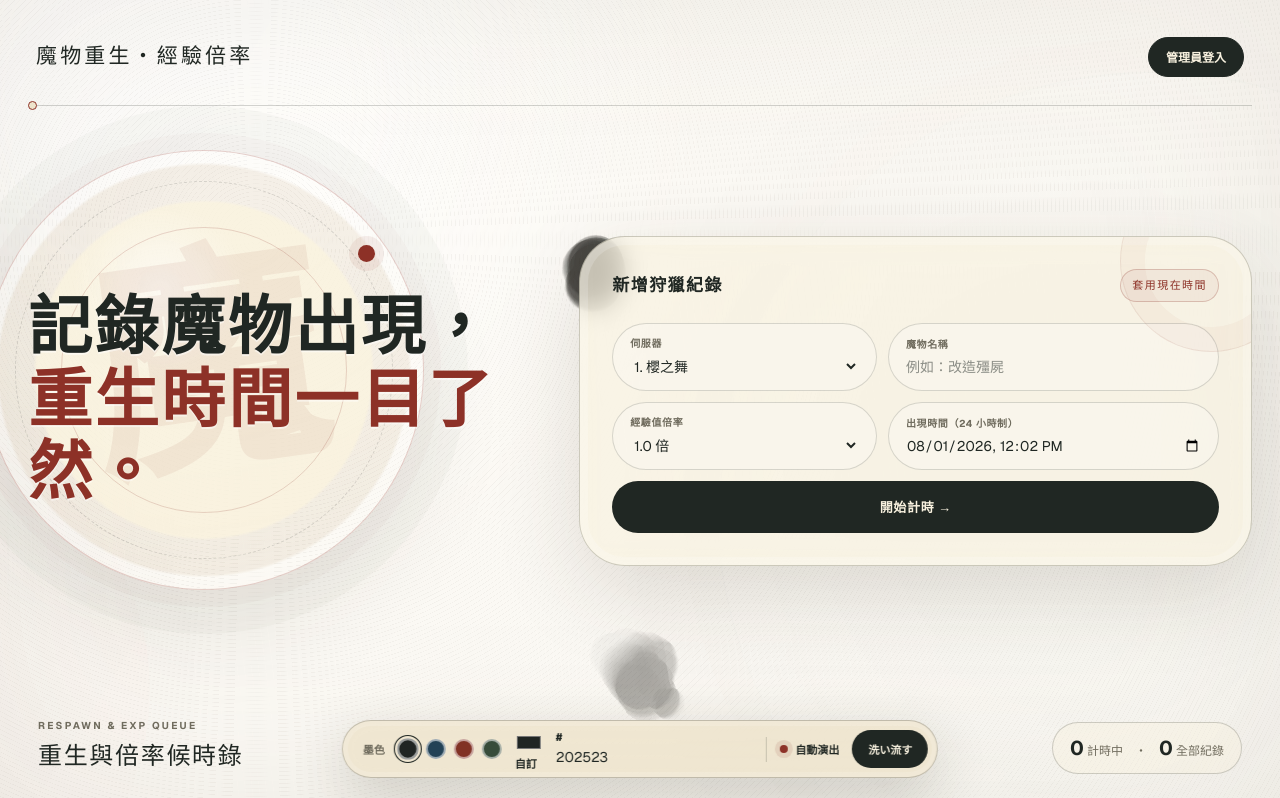
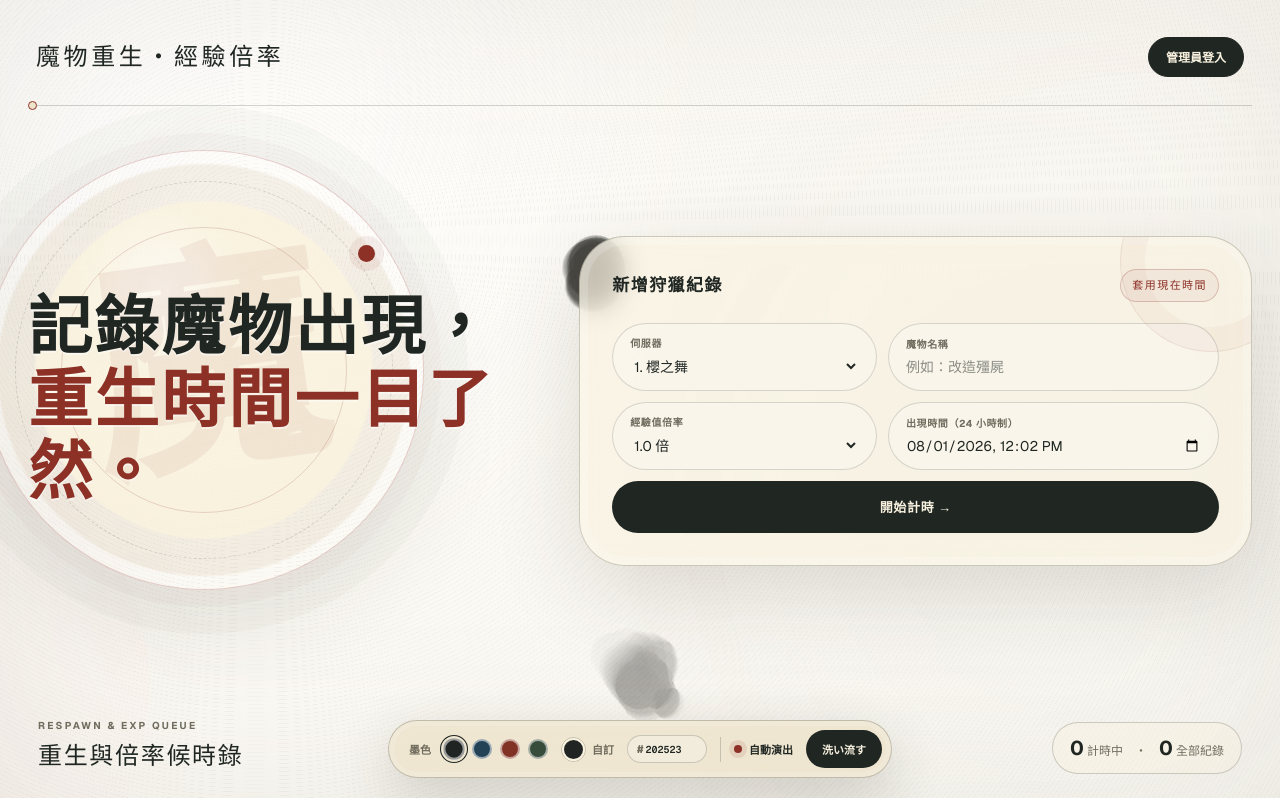
Before and after one commit to teemo1069/cg-monster-timer, a Next.js app: page / in a window 1280 px wide. Shown: the top 798 px of the page. Built offline with nearby package versions, Linux system fonts and the light colour scheme.

Commit message:
調整精簡版面與墨色控制列

```diff
--- a/app/globals.css
+++ b/app/globals.css
@@ -112,41 +112,14 @@ button:focus-visible, input:focus-visible, select:focus-visible {
   bottom: -5px;
   background: var(--paper);
 }
-.brand { display: flex; align-items: center; gap: 16px; }
-.seal {
-  width: 56px;
-  height: 56px;
-  display: grid;
-  place-items: center;
-  border-radius: 50%;
-  background: var(--red);
-  color: #f7e7c4;
-  font-weight: 800;
-  letter-spacing: .08em;
-  box-shadow:
-    inset 0 0 0 3px rgba(247,231,197,.26),
-    0 0 0 5px rgba(141,49,39,.09);
-  transform: rotate(-3deg);
-}
-.eyebrow, .kicker {
+.brand { display: flex; align-items: center; }
+.kicker {
   margin: 0 0 6px;
   font: 650 10px/1.2 var(--font-geist-sans), sans-serif;
   letter-spacing: .22em;
   color: var(--muted);
 }
-.brand h1 { margin: 0; font-size: 21px; letter-spacing: .15em; }
-.header-actions { display: flex; align-items: center; gap: 12px; }
-.poster-year {
-  display: grid;
-  place-items: center;
-  min-height: 36px;
-  padding: 0 15px;
-  border: 1px solid var(--line);
-  border-radius: 999px;
-  color: var(--muted);
-  font-size: 10px;
-  letter-spacing: .14em;
-}
+.brand h1 { margin: 0; font-size: 24px; letter-spacing: .15em; }
 .ghost {
   border: 1px solid var(--ink);
   background: var(--ink);
@@ -214,34 +187,7 @@ button:focus-visible, input:focus-visible, select:focus-visible {
   background: var(--red);
   box-shadow: 0 0 0 9px rgba(141,49,39,.08);
 }
-.hero-orbit > b {
-  position: absolute;
-  left: 50%;
-  bottom: 35px;
-  transform: translateX(-50%);
-  white-space: nowrap;
-  color: var(--muted);
-  font-size: 10px;
-  font-weight: 600;
-  letter-spacing: .25em;
-}
-.hero-copy { display: flex; gap: 28px; align-items: flex-start; position: relative; z-index: 1; }
-.vertical {
-  writing-mode: vertical-rl;
-  margin: 3px 0 0;
-  color: var(--red);
-  font-size: 12px;
-  letter-spacing: .3em;
-  padding-top: 15px;
-  border-top: 2px solid var(--red);
-}
-.hero-index {
-  margin: 0 0 16px !important;
-  color: var(--red) !important;
-  font-size: 11px !important;
-  font-weight: 700;
-  letter-spacing: .18em;
-}
+.hero-copy { display: flex; align-items: center; position: relative; z-index: 1; }
 .hero-copy h2 {
   margin: 0;
   font-size: clamp(42px, 5vw, 68px);
@@ -251,23 +197,6 @@ button:focus-visible, input:focus-visible, select:focus-visible {
   text-shadow: 0 2px 0 rgba(255,255,255,.5);
 }
 .hero-copy h2 em { color: var(--red); font-style: normal; }
-.hero-copy div > p:not(.hero-index) {
-  max-width: 450px;
-  margin: 23px 0 0;
-  color: var(--ink-soft);
-  font-size: 14px;
-  line-height: 1.9;
-}
-.hero-notes { display: flex; gap: 8px; margin-top: 24px; }
-.hero-notes span {
-  padding: 8px 13px;
-  border: 1px solid var(--line);
-  border-radius: 999px;
-  background: rgba(248,241,223,.48);
-  color: var(--muted);
-  font: 650 10px var(--font-geist-sans), sans-serif;
-  letter-spacing: .07em;
-}
 
 .timer-form {
   position: relative;
@@ -518,17 +447,6 @@ input, select {
 .empty span { color: var(--red); font-size: 38px; }
 .empty h4 { margin: 14px 0 7px; font-size: 20px; }
 .empty p { margin: 0; color: var(--muted); font-size: 12px; line-height: 1.8; }
-footer {
-  margin-top: 42px;
-  padding: 18px 8px 0;
-  border-top: 1px solid var(--line);
-  display: flex;
-  justify-content: space-between;
-  color: var(--muted);
-  font-size: 10px;
-  letter-spacing: .13em;
-}
-
 .controls {
   position: fixed;
   z-index: 10;
@@ -548,8 +466,8 @@ footer {
   font: 650 11px var(--font-geist-sans), sans-serif;
 }
 .controls > span { color: var(--muted); }
-.controls > div { display: flex; gap: 8px; }
-.controls > div button {
+.ink-presets { display: flex; gap: 8px; }
+.ink-presets button {
   width: 20px;
   height: 20px;
   border-radius: 50%;
@@ -559,7 +477,42 @@ footer {
   padding: 0;
   cursor: pointer;
 }
-.controls > div button.selected { outline-color: var(--ink); transform: scale(1.08); }
+.ink-presets button.selected { outline-color: var(--ink); transform: scale(1.08); }
+.color-picker {
+  display: flex;
+  align-items: center;
+  gap: 6px;
+  color: var(--muted);
+  cursor: pointer;
+}
+.color-picker input {
+  width: 25px;
+  height: 25px;
+  padding: 0;
+  border: 1px solid var(--line);
+  border-radius: 50%;
+  overflow: hidden;
+  cursor: pointer;
+}
+.color-picker input::-webkit-color-swatch-wrapper { padding: 0; }
+.color-picker input::-webkit-color-swatch { border: 2px solid var(--paper-light); border-radius: 50%; }
+.color-picker input::-moz-color-swatch { border: 2px solid var(--paper-light); border-radius: 50%; }
+.hex-code {
+  display: flex;
+  align-items: center;
+  gap: 2px;
+  width: 80px;
+  padding: 6px 9px;
+  border: 1px solid var(--line);
+  border-radius: 999px;
+  color: var(--muted);
+  background: rgba(255,255,255,.25);
+}
+.hex-code input {
+  padding: 0;
+  font: 600 10px var(--font-geist-mono), monospace;
+  text-transform: uppercase;
+}
 .controls > i { height: 25px; width: 1px; background: var(--line); }
 .auto, .wash { border: 0; border-radius: 999px; background: transparent; display: flex; align-items: center; gap: 7px; white-space: nowrap; cursor: pointer; }
 .auto b { width: 8px; height: 8px; background: #817c71; border-radius: 50%; }
@@ -580,19 +533,13 @@ footer {
 @media (max-width: 720px) {
   .content-wrap { width: calc(100% - 24px); padding-top: 15px; }
   .content-wrap > header { padding-inline: 2px; }
-  .seal { width: 46px; height: 46px; font-size: 13px; }
-  .eyebrow, .poster-year { display: none; }
-  .brand h1 { max-width: 188px; font-size: 16px; line-height: 1.45; }
+  .brand h1 { max-width: 220px; font-size: 17px; line-height: 1.45; }
   .ghost { padding: 9px 12px; font-size: 10px; }
   .hero { padding: 34px 0 48px; gap: 20px; }
   .hero-orbit { width: 330px; height: 330px; left: 50%; top: 22px; transform: translateX(-50%); }
   .hero-orbit > span { font-size: 176px; }
   .hero-copy { min-height: 355px; align-items: center; padding: 0 12px; }
-  .vertical { display: none; }
-  .hero-index { font-size: 10px !important; }
   .hero-copy h2 { font-size: clamp(38px, 11vw, 50px); line-height: 1.2; }
-  .hero-copy div > p:not(.hero-index) { font-size: 13px; }
-  .hero-notes { flex-wrap: wrap; }
   .timer-form { padding: 23px 17px; border-radius: 34px; }
   .form-head b { font-size: 15px; }
   .fields { grid-template-columns: 1fr; }
@@ -624,20 +571,21 @@ footer {
   .count strong { margin: 0; font-size: 20px; }
   .remove { grid-column: 3; grid-row: 1 / 3; }
   .empty { min-height: 320px; width: min(320px, 92vw); padding: 42px; }
-  footer { flex-direction: column; gap: 7px; }
-  .controls { bottom: 10px; width: calc(100% - 18px); justify-content: center; gap: 9px; padding-left: 10px; }
+  .controls { bottom: 10px; width: calc(100% - 18px); justify-content: center; gap: 8px; padding-left: 10px; }
   .controls > span, .controls > i { display: none; }
+  .color-picker span { display: none; }
+  .hex-code { width: 71px; padding-inline: 7px; }
   .wash { padding: 10px 12px; }
 }
 
 @media (max-width: 410px) {
-  .brand h1 { max-width: 145px; font-size: 14px; }
-  .hero-copy h2 { font-size: 36px; }
-  .hero-notes span { padding: 7px 10px; }
+  .brand h1 { max-width: 170px; font-size: 14px; }
+  .hero-copy h2 { font-size: 35px; }
   .servers b { display: none; }
   .count-orbit > div { min-width: 150px; padding-inline: 11px; }
   .count strong { font-size: 18px; }
-  .auto { font-size: 10px; }
+  .auto { font-size: 0; gap: 0; }
+  .hex-code { display: none; }
 }
 
 @media (prefers-reduced-motion: reduce) {
```
